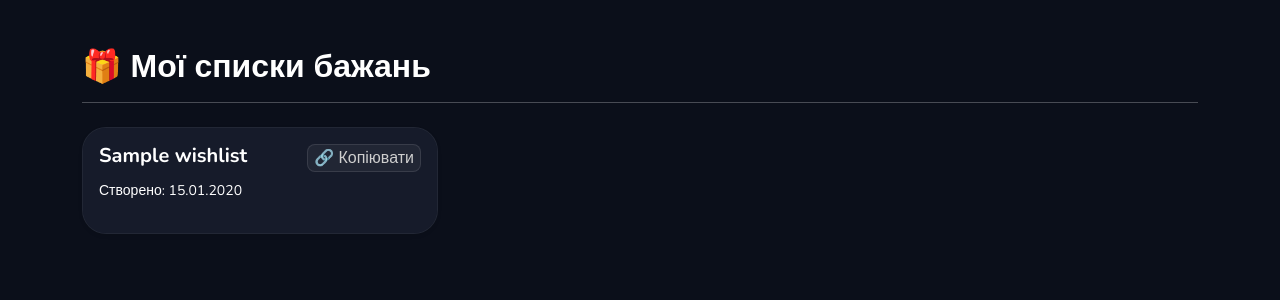
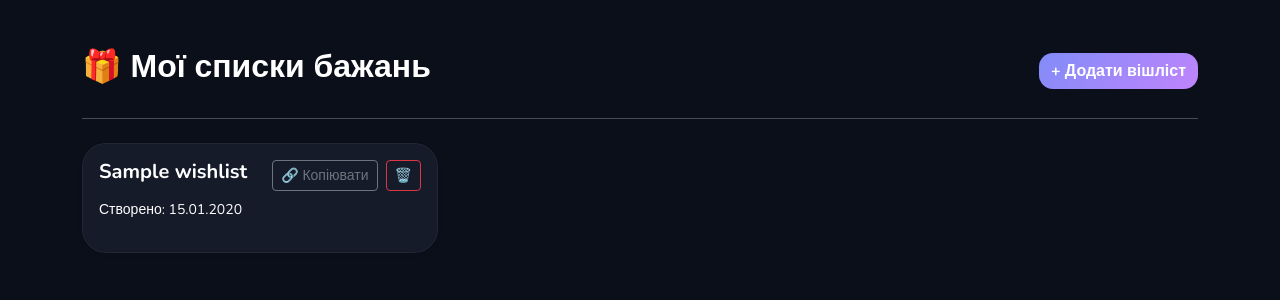
Before and after one commit to dubrovdim/wishlist, a Django app: page /dashboard/ in a window 1280 px wide. Shown: the part 62-362 px from the top of the page. Run offline with Django 5.2, Linux system fonts and the light colour scheme; a user stored in the database is signed in; tables that the repository leaves empty hold one stand-in row (values such as "Sample post").

Commit message:
add,delete_wishlist

```diff
--- a/lists/urls.py
+++ b/lists/urls.py
@@ -11,5 +11,5 @@ urlpatterns = [
     path('item/<int:item_id>/reserve/', views.reserve_item, name='reserve_item'),
     path('item/<int:item_id>/delete/', views.delete_item, name='delete_item'),
     path('item/<int:item_id>/edit/', views.edit_item, name='edit_item'),
-
+    path('list/<uuid:pk>/delete/', views.delete_wishlist, name='delete_wishlist'),
 ]
--- a/lists/views.py
+++ b/lists/views.py
@@ -137,3 +137,15 @@ def edit_item(request, item_id):
         'item': item,
         'is_edit': True,
     })
+
+@login_required
+def delete_wishlist(request, pk):
+    wishlist = get_object_or_404(Wishlist, pk=pk)
+    if wishlist.owner != request.user:
+        return redirect('dashboard')
+
+    if request.method == 'POST':
+        wishlist.delete()
+        return redirect('dashboard')
+
+    return redirect('dashboard')
--- a/static/css/style.css
+++ b/static/css/style.css
@@ -154,6 +154,7 @@ a.text-muted:hover {
     border-color: rgba(255, 255, 255, 0.05) !important;
     box-shadow: none !important;
 }
+
 input[type="text"],
 input[type="password"],
 input[type="email"],
--- a/templates/dashboard.html
+++ b/templates/dashboard.html
@@ -2,9 +2,15 @@
 
 {% block content %}
 <div class="mt-5">
-    <h2>🎁 Мої списки бажань</h2>
+    <div class="d-flex flex-column flex-md-row justify-content-between align-items-start align-items-md-center gap-3 mb-4">
+        <h2>🎁 Мої списки бажань</h2>
+        {% if wishlists %}
+        <a href="{% url 'create_wishlist' %}" class="btn btn-success">
+            + Додати вішліст
+        </a>
+        {% endif %}
+    </div>
     <hr>
-
     <div class="row mt-4">
         {% for wishlist in wishlists %}
             <div class="col-md-4 mb-4">
@@ -12,10 +18,19 @@
                     <div class="card-body">
                         <div class="d-flex justify-content-between align-items-start mb-2">
                             <h5 class="card-title mb-0">{{ wishlist.title }}</h5>
+                                <div class="d-flex align-items-start gap-2 ms-auto position-relative" style="z-index: 2;">
+                                    <button type="button" onclick="copyLink('{{ request.scheme }}://{{ request.get_host }}{% url 'wishlist_detail' wishlist.pk %}', this)" class="btn btn-outline-secondary btn-sm" style="z-index: 2;">
+                                        🔗 Копіювати
+                                    </button>
 
-                            <button onclick="copyLink('{{ request.scheme }}://{{ request.get_host }}{% url 'wishlist_detail' wishlist.pk %}', this)" class="btn-copy">
-                                🔗 Копіювати
-                            </button>
+                                    <form action="{% url 'delete_wishlist' wishlist.pk %}" method="post" class="m-0 position-relative" style="z-index: 2;"
+                                        onsubmit="return confirm('Ви точно хочете видалити цей вішліст?');">
+                                        {% csrf_token %}
+                                        <button type="submit" class="btn btn-sm btn-outline-danger" title="Видалити">
+                                            🗑️
+                                        </button>
+                                    </form>
+                                </div>
                         </div>
                         <p class="text-bright small mb-3">Створено: {{ wishlist.created_at|date:"d.m.Y" }}</p>
                         <a href="{% url 'wishlist_detail' wishlist.pk %}"
@@ -27,7 +42,7 @@
         {% empty %}
             <div class="col-12 text-center mt-5">
                 <p>У вас ще немає жодного вішліста.</p>
-                <a href="{% url 'create_wishlist' %}" class="btn btn-primary mt-3">+ Створити перший список</a>
+                <a href="{% url 'create_wishlist' %}" class="btn btn-success">Створити перший список</a>
             </div>
         {% endfor %}
     </div>
```
